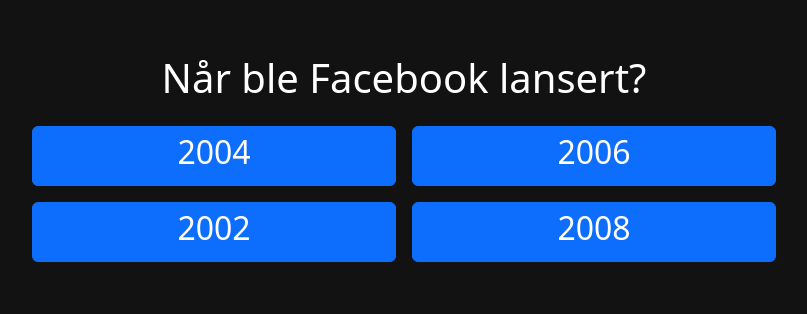
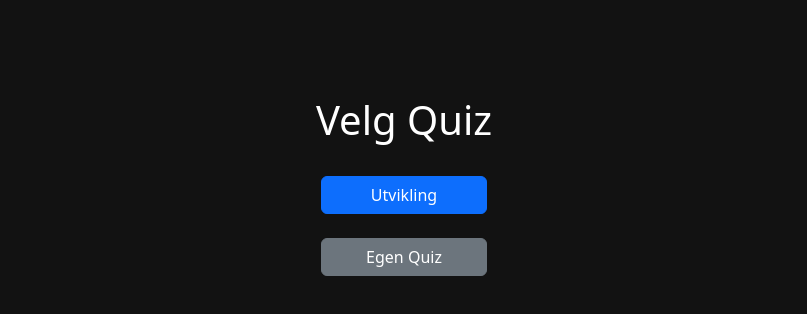
Before and after one commit to KindCoder-no/quiz-app-school-project, a Next.js app: page / in a window 1280 px wide. Shown: the part 214-528 px from the top of the page, without its empty margins (236-1043 px from the left). Built offline with nearby package versions, Linux system fonts and the light colour scheme.

Commit message:
Minor changes

```diff
--- /dev/null
+++ b/pages/custom.js
@@ -0,0 +1,3 @@
+export default function Custom() {
+  return;
+}
--- a/pages/index.js
+++ b/pages/index.js
@@ -1,85 +1,35 @@
+import Router from "next/router";
 import React from "react";
-import QuestionsView from "../components/QuestionsView";
-import ResultsView from "../components/ResultsView";
-import questions from "../data/questions.json";
 
 export default function HomePage() {
   //console.log(questions);
 
-  const [currentQuestionIndex, setCurrentQuestionIndex] = React.useState(0);
-  const [buttonsDisabled, setButtonsDisabled] = React.useState(false);
-  const [buttonColors, setButtonColors] = React.useState([
-    "primary",
-    "primary",
-    "primary",
-    "primary"
-  ]);
-  const [results, setResults] = React.useState([]);
-  const [showFinish, setShowFinish] = React.useState(false);
-
-  const nextQuestion = () => {
-    setButtonColors(["primary", "primary", "primary", "primary"]);
-    setButtonsDisabled(false);
-    if (!(currentQuestionIndex == questions.length - 1)) {
-      setCurrentQuestionIndex(currentQuestionIndex + 1);
-    } else {
-      setShowFinish(true);
-    }
-  };
-  const selectAnswer = (index) => {
-    //console.log(index);
-    setButtonsDisabled(true);
-    var currentQuestion = questions[currentQuestionIndex];
-
-    var pushArray = buttonColors;
-
-    if (currentQuestion.correctIndex == 0) {
-      pushArray[0] = "success";
-    } else if (currentQuestion.correctIndex == 1) {
-      pushArray[1] = "success";
-    } else if (currentQuestion.correctIndex == 2) {
-      pushArray[2] = "success";
-    } else if (currentQuestion.correctIndex == 3) {
-      pushArray[3] = "success";
-    }
-
-    if (currentQuestion.correctIndex != index) {
-      if (index == 0) {
-        pushArray[0] = "danger";
-      } else if (index == 1) {
-        pushArray[1] = "danger";
-      } else if (index == 2) {
-        pushArray[2] = "danger";
-      } else if (index == 3) {
-        pushArray[3] = "danger";
-      }
-    }
-
-    //if (currentQuestion.correctIndex == index) {
-
-    setResults((prevArray) => [...prevArray, currentQuestion.answers[index]]);
-
-    //}
-
-    setButtonColors(pushArray);
-
-    if (!(currentQuestionIndex == questions.length - 1)) {
-      //setCurrentQuestionIndex(currentQuestionIndex + 1);
-    }
-  };
   return (
     <>
-      {showFinish ? (
-        <ResultsView questions={questions} result={results} />
-      ) : (
-        <QuestionsView
-          question={questions[currentQuestionIndex]}
-          selectAnswer={selectAnswer}
-          buttonsDisabled={buttonsDisabled}
-          buttonColors={buttonColors}
-          nextQuestion={nextQuestion}
-        />
-      )}
+      <div className="container d-flex flex-column min-vh-100">
+        <div class="d-flex flex-grow-1 justify-content-center align-items-center">
+          <div className="col-12">
+            <h1 className="text-center text-white">Velg Quiz</h1>
+            <br></br>
+            <div className="row justify-content-center">
+              <div className="col-md-2">
+                <button
+                  className="btn btn-primary w-100"
+                  onClick={() => Router.push("/development")}
+                >
+                  Utvikling
+                </button>
+              </div>
+            </div>
+            <br></br>
+            <div className="row justify-content-center">
+              <div className="col-md-2">
+                <button className="btn btn-secondary w-100">Egen Quiz</button>
+              </div>
+            </div>
+          </div>
+        </div>
+      </div>
     </>
   );
 }
```
Also changed, not shown: pages/[id].js (added, +108 -0 lines), data/development.json (renamed from data/questions.json).
